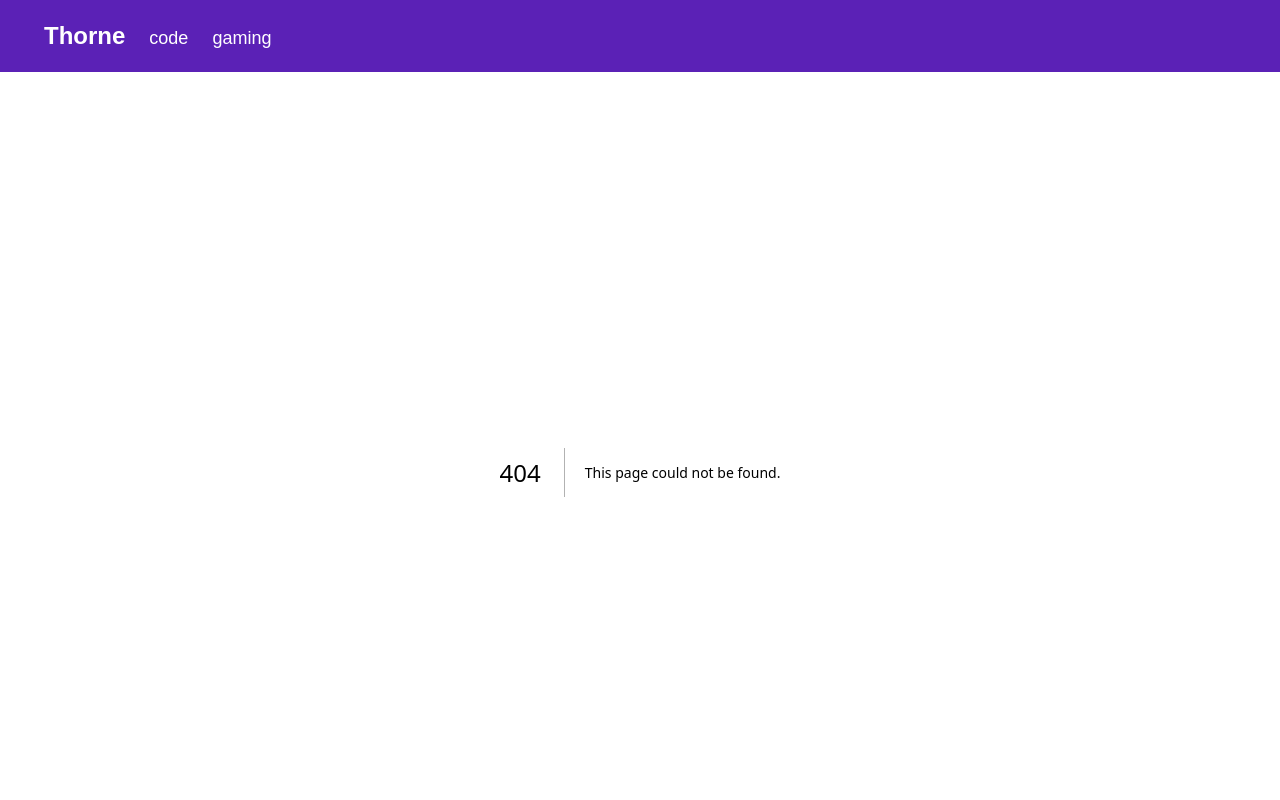
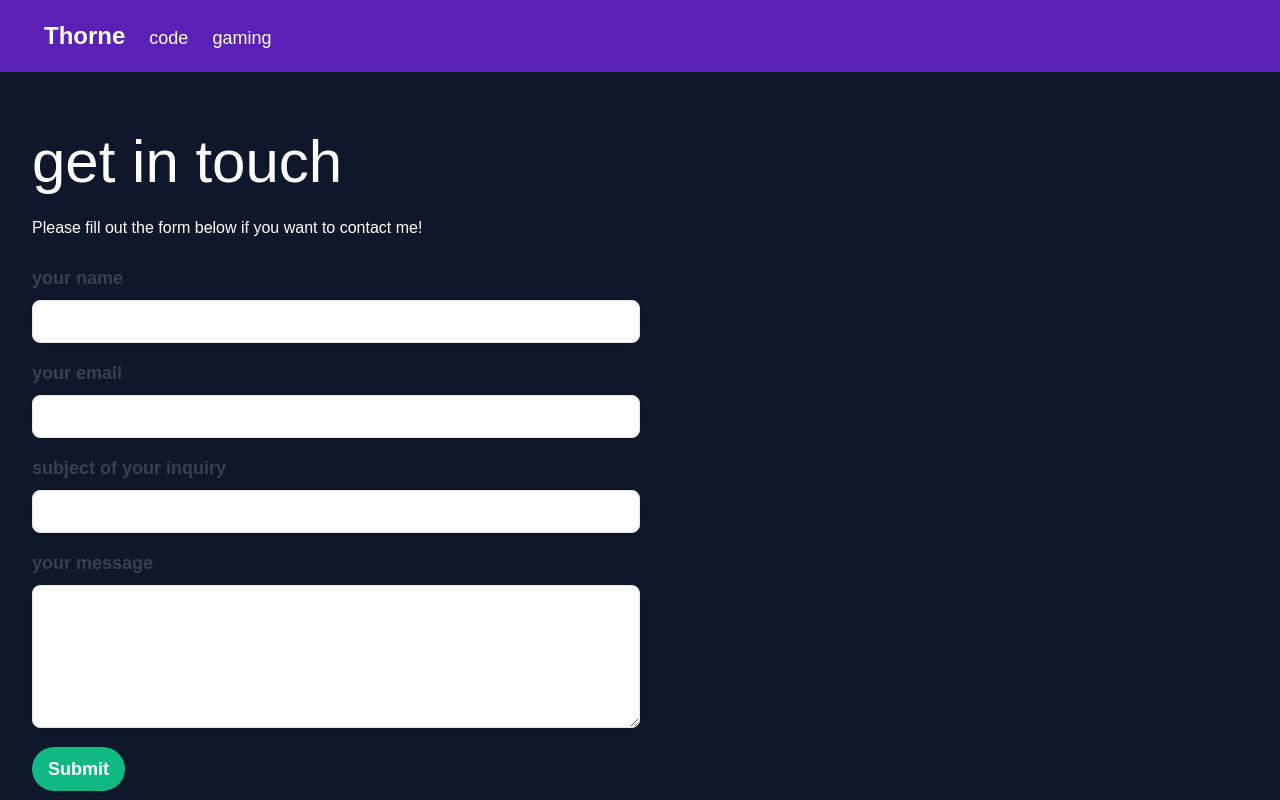
Before and after one commit to ExistentialEnso/ens0-me, a Next.js app: page /contact in a window 1280 px wide. Before the commit this address had no page. Shown: the top 800 px of the page. Built offline with nearby package versions, Linux system fonts and the light colour scheme; a web font is replaced by a local one.

Commit message:
Convert contact form to next

```diff
--- a/package.json
+++ b/package.json
@@ -10,6 +10,7 @@
   },
   "dependencies": {
     "@sendgrid/mail": "^7.7.0",
+    "axios": "^1.6.0",
     "express": "^4.18.2",
     "next": "13.5.6",
     "react": "^18",
--- /dev/null
+++ b/src/app/components/Button.tsx
@@ -0,0 +1,40 @@
+/**
+ *
+ *                   _        ___
+ *                  | |      / __)
+ *   ___ ____   ___ | |    _| |__ _____  ____ ____
+ *  /___)    \ / _ \| |   (_   __|____ |/ ___)    \
+ * |___ | | | | |_| | |     | |  / ___ | |   | | | |
+ * (___/|_|_|_|\___/ \_)    |_|  \_____|_|   |_|_|_|
+ *
+ *
+ * React component for a simple button, designed to standardize button styles
+ *
+ */
+
+import React from 'react'
+
+type ButtonProps = {
+    children?: React.ReactNode,
+    size?: 'sm' | 'md' | 'lg',
+    onClick?: (e: React.MouseEvent) => void,
+}
+
+const Button = (props: ButtonProps) => {
+    const { children, onClick } = props
+
+    let className = "bg-emerald-500 hover:bg-emerald-700 text-white font-bold py-2 px-4 rounded-full"
+
+    const size = props.size ?? "lg"
+
+    className += " text-" + size
+
+    return(
+        <button
+            type="button"
+            onClick={onClick}
+            className={className}>{children}</button>
+    )
+}
+
+export default Button
--- /dev/null
+++ b/src/app/components/FormInput.tsx
@@ -0,0 +1,82 @@
+/**
+ *
+ *                   _        ___
+ *                  | |      / __)
+ *   ___ ____   ___ | |    _| |__ _____  ____ ____
+ *  /___)    \ / _ \| |   (_   __|____ |/ ___)    \
+ * |___ | | | | |_| | |     | |  / ___ | |   | | | |
+ * (___/|_|_|_|\___/ \_)    |_|  \_____|_|   |_|_|_|
+ *
+ *
+ * React component for displaying input fields on a form, handling things like different input types, error messages, and hints.
+ *
+ */
+
+import React from 'react'
+
+type FormInputProps = {
+    id: string,
+    label: string,
+    value: any,
+    onChange: (e: React.ChangeEvent) => void,
+    multiline?: boolean,
+    type?: string,
+    error?: string,
+    hint?: string,
+
+    maxLength?: number,
+}
+
+const FormInput = (props: FormInputProps) => {
+    const { id, label, value, onChange, multiline, type, error, hint, maxLength } = props
+
+    let className = "lg:w-1/2 shadow text-xl appearance-none border rounded-lg w-full py-2 px-3 text-gray-700 leading-tight focus:outline-none focus:shadow-outline dark:bg-slate-700 dark:text-white"
+
+    let errorValue = error
+    let hintValue = hint
+
+    // Handle errors not being passed in to the component
+    if(maxLength && value.length > maxLength) {
+        errorValue = "Maximum length is " + maxLength + " characters."
+    }
+
+    const hintClass = errorValue ? "text-red-600" : ""
+    const hintDisplay = errorValue ? errorValue : hintValue
+
+    // Calculate our class name based on whether or not we have an error
+    if(!errorValue) {
+        className += " focus:border-emerald-600"
+    } else {
+        className += " border-red-600"
+    }
+
+    const field = !multiline ?
+                <input
+                    className={className}
+                    id={id}
+                    value={value}
+                    onChange={onChange}
+                    type={type ?? "text"} />
+                :
+                <textarea
+                    className={className}
+                    rows={5}
+                    id={id}
+                    onChange={onChange}
+                    value={value} />
+
+
+    return (
+        <div className="mt-4">
+            <label className="block text-gray-700 text-lg font-bold mb-2 dark:text-white" htmlFor={id}>
+                {label}
+            </label>
+
+            {field}
+            <div className={hintClass}>{hintDisplay}</div>
+        </div>
+
+    )
+}
+
+export default FormInput
--- /dev/null
+++ b/src/app/contact/ContactForm.tsx
@@ -0,0 +1,76 @@
+"use client"
+import React, { useState } from "react"
+import axios from "axios"
+import Button from "../components/Button"
+import FormInput from "../components/FormInput"
+
+const ContactForm = () => {
+    const [name, setName] = useState("")
+    const [email, setEmail] = useState("")
+    const [message, setMessage] = useState("")
+    const [subject, setSubject] = useState("")
+
+    const [sent, setSent] = useState(false)
+
+    const submit = () => {
+        const msgData = {
+            name: name,
+            email: email,
+            message: message,
+            subject: subject
+        }
+
+        axios.post("/api/contact/message/", msgData)
+
+        setSent(true)
+    }
+
+    // If the message was already sent, display a success message
+    if(sent) {
+        return (
+            <div className="font-bold">
+                Your message was sent! I will get back to you as soon as I can.
+            </div>
+        )
+    }
+
+    return(
+        <React.Fragment>
+            <FormInput
+                id="name"
+                label="your name"
+                value={name}
+                onChange={(e) => setName((e.target as HTMLInputElement).value)}
+                />
+
+            <FormInput
+                id="email"
+                label="your email"
+                value={email}
+                onChange={(e) => setEmail((e.target as HTMLInputElement).value)}
+                />
+
+            <FormInput
+                id="subject"
+                label="subject of your inquiry"
+                value={subject}
+                onChange={(e) => setSubject((e.target as HTMLInputElement).value)}
+                />
+
+            <FormInput
+                id="message"
+                label="your message"
+                value={message}
+                onChange={(e) => setMessage((e.target as HTMLInputElement).value)}
+                multiline
+                />
+
+            <div className="my-3">
+                <Button onClick={submit}>Submit</Button>
+            </div>
+
+        </React.Fragment>
+    )
+}
+
+export default ContactForm
--- /dev/null
+++ b/src/app/contact/page.tsx
@@ -0,0 +1,23 @@
+import Heading from '../components/Heading'
+import ContactForm from './ContactForm'
+import type { Metadata } from 'next'
+
+export const metadata: Metadata = {
+    title: 'Thorne | contact',
+    description: 'Get in touch with Thorne!',
+}
+
+
+export default function Contact() {
+  return (
+    <main className="container mx-auto pt-12 px-8">
+        <Heading size={1}>get in touch</Heading>
+
+        <p className="my-6">
+            Please fill out the form below if you want to contact me!
+        </p>
+
+        <ContactForm />
+    </main>
+  )
+}
```
Also changed, not shown: 1 other file (tests, documents, lock files or other folders).
